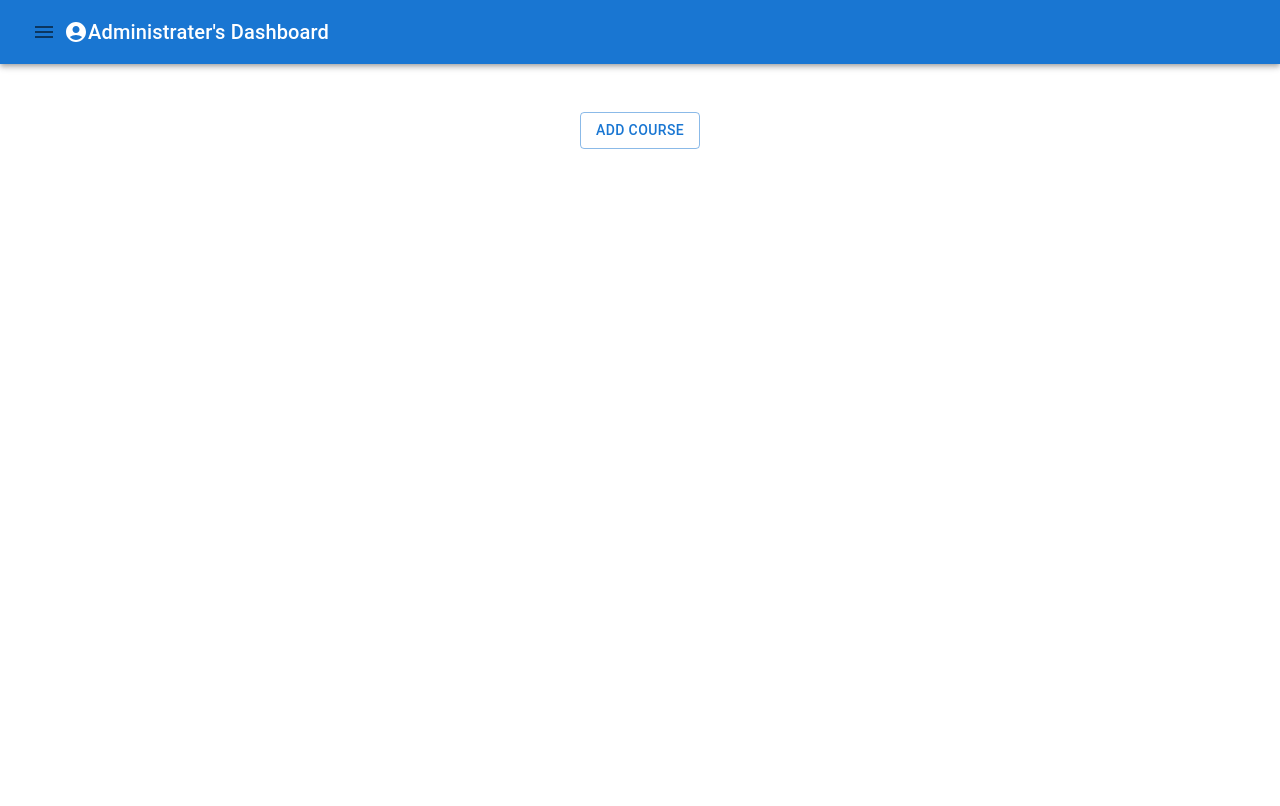
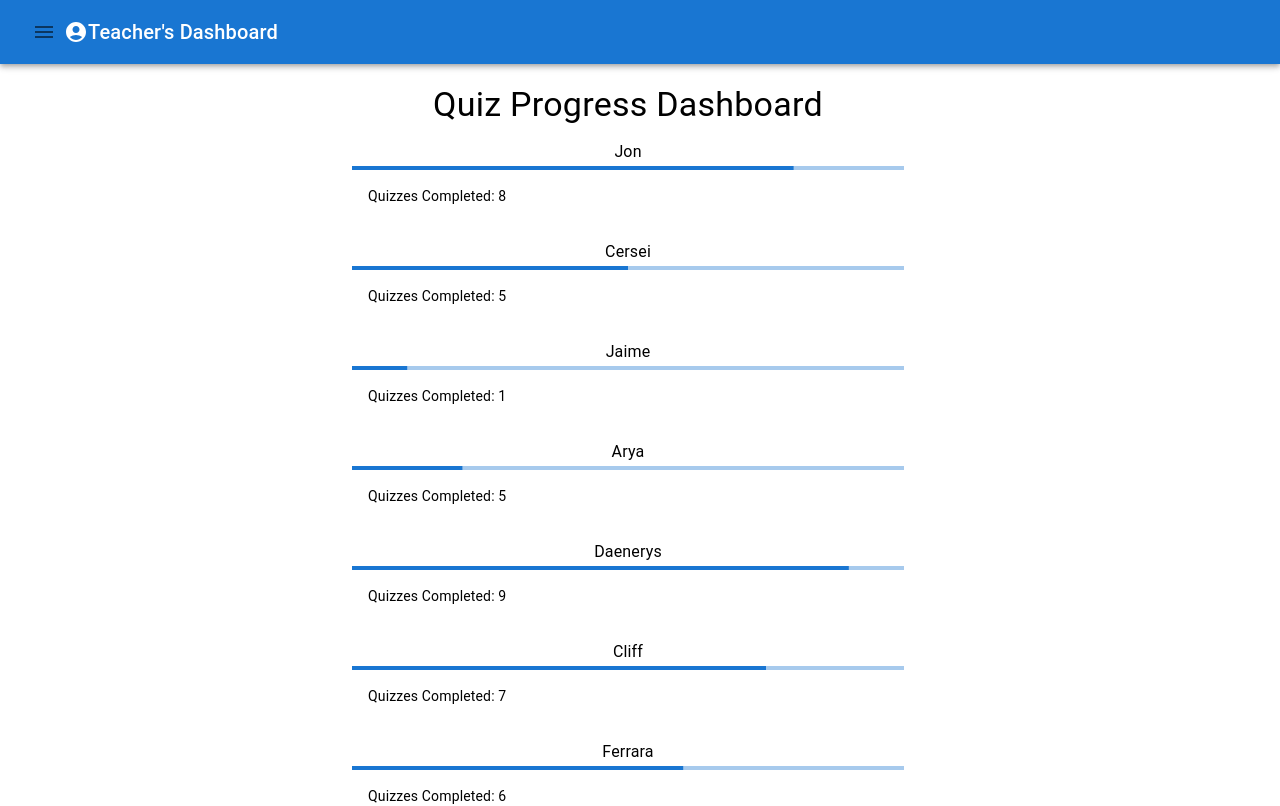
Before and after one commit to cfghk23/Team-7, a React (Create React App) app in the folder sim-game/: page / in a window 1280 px wide. Shown: the top 806 px of the page. Built offline with nearby package versions, Linux system fonts and the light colour scheme.

Commit message:
add teacher analytics

```diff
--- a/sim-game/package.json
+++ b/sim-game/package.json
@@ -7,6 +7,7 @@
     "@emotion/styled": "^11.11.0",
     "@mui/icons-material": "^5.14.12",
     "@mui/material": "^5.14.12",
+    "@mui/x-data-grid": "^6.16.0",
     "@testing-library/jest-dom": "^5.17.0",
     "@testing-library/react": "^13.4.0",
     "@testing-library/user-event": "^13.5.0",
--- a/sim-game/src/App.js
+++ b/sim-game/src/App.js
@@ -11,7 +11,7 @@ import { Helmet } from 'react-helmet'
 function App() {
   return (
     <div className='App'>
-      <AdminBoard></AdminBoard>
+      {/* <AdminBoard></AdminBoard> */}
       <Helmet>
         <script src='https://cdn.botpress.cloud/webchat/v1/inject.js'></script>
         <script
@@ -21,7 +21,7 @@ function App() {
       </Helmet>
       {/* <Login></Login>   for login page*/}
       {/* <AdminBoard></AdminBoard>   for admin page*/}
-      {/* <Dashboard></Dashboard>   for teacher page*/}
+      <Dashboard></Dashboard>
     </div>
   )
 }
--- a/sim-game/src/Page/Dashboard.jsx
+++ b/sim-game/src/Page/Dashboard.jsx
@@ -6,6 +6,7 @@ import Grid from '@mui/material/Grid'
 import Paper from '@mui/material/Paper'
 import SideBarForTeacher from '../Componnt/SideBarForTeacher'
 import AccountCircleIcon from '@mui/icons-material/AccountCircle'
+import DashboardProgress from './DashboardProgress'
 export function Dashboard() {
   return (
     <div>
@@ -20,33 +21,9 @@ export function Dashboard() {
       </AppBar>
 
       <Grid container spacing={3} style={{ marginTop: 20 }}>
-        <Grid item xs={12} md={6} lg={3}>
-          <Paper style={{ padding: 16 }}>
-            <Typography variant='h6'>Item 1</Typography>
-            {/* Add more content for Item 1 here */}
-          </Paper>
-        </Grid>
 
-        <Grid item xs={12} md={6} lg={3}>
-          <Paper style={{ padding: 16 }}>
-            <Typography variant='h6'>Item 2</Typography>
-            {/* Add more content for Item 2 here */}
-          </Paper>
-        </Grid>
+         <DashboardProgress></DashboardProgress>
 
-        <Grid item xs={12} md={6} lg={3}>
-          <Paper style={{ padding: 16 }}>
-            <Typography variant='h6'>Item 3</Typography>
-            {/* Add more content for Item 3 here */}
-          </Paper>
-        </Grid>
-
-        <Grid item xs={12} md={6} lg={3}>
-          <Paper style={{ padding: 16 }}>
-            <Typography variant='h6'>Item 4</Typography>
-            {/* Add more content for Item 4 here */}
-          </Paper>
-        </Grid>
       </Grid>
     </div>
   )
--- a/sim-game/src/Page/DashboardProgress.jsx
+++ b/sim-game/src/Page/DashboardProgress.jsx
@@ -1,8 +1,9 @@
 import * as React from 'react';
 import Box from '@mui/material/Box';
 import { DataGrid, GridColDef, GridValueGetterParams } from '@mui/x-data-grid';
+import { ListItemText,ListItem,List,LinearProgress,Typography,Container } from '@mui/material';
 
-const columns: GridColDef[] = [
+const columns= [
   { field: 'id', headerName: 'ID', width: 90 },
   {
     field: 'firstName',
@@ -32,39 +33,119 @@ const columns: GridColDef[] = [
   },
 ];
 
-const rows = [
-  { id: 1, lastName: 'Snow', firstName: 'Jon', age: 12, progress: '10/20' },
-  { id: 2, lastName: 'Lannister', firstName: 'Cersei', age: 8, progress: '18/20' },
-  { id: 3, lastName: 'Lee', firstName: 'Jaime', age: 9, progress: '11/20' },
-  { id: 4, lastName: 'Stark', firstName: 'Arya', age: 10, progress: '19/20' },
-  { id: 5, lastName: 'Targaryen', firstName: 'Daenerys', age: 13, progress: ' 1/20' },
-  { id: 6, lastName: 'Melisandre', firstName: null, age: 9, progress: ' 9/20' },
-  { id: 7, lastName: 'Clifford', firstName: 'Ferrara', age: 9, progress: '11/20' },
-  { id: 8, lastName: 'Frances', firstName: 'Rossini', age: 10, progress: ' 5/20' },
-  { id: 9, lastName: 'Roxie', firstName: 'Harvey', age: 12, progress: ' 14/20' },
-];
+const students = [
+  {
+    id: 1,
+    lastName: 'Snow',
+    firstName: 'Jon',
+    age: 12,
+    progress: 80,
+    quizzesCompleted: 8,
+  },
+  {
+    id: 2,
+    lastName: 'Lannister',
+    firstName: 'Cersei',
+    age: 8,
+    progress: 50,
+    quizzesCompleted: 5,
+    totalTimeTaken: 10,
+    totalTimeTaken0: 100,
+  },
+  {
+    id: 3,
+    lastName: 'Lee',
+    firstName: 'Jaime',
+    age: 9,
+    progress: 10,
+    quizzesCompleted: 1,
+    totalTimeTaken: 1,
+    totalTimeTaken0: 10,
+  },
+  {
+    id: 4,
+    lastName: 'Stark',
+    firstName: 'Arya',
+    age: 10,
+    progress: 20,
+    quizzesCompleted: 5,
+    totalTimeTaken: 4,
+    totalTimeTaken0: 40,
+  },
+  {
+    id: 5,
+    lastName: 'Targaryen',
+    firstName: 'Daenerys',
+    age: 13,
+    progress: 90,
+    quizzesCompleted: 9,
+    totalTimeTaken: 10,
+    totalTimeTaken0: 100,
+  },
+  {
+    id: 6,
+    lastName: 'Melisandre',
+    firstName: 'Cliff',
+    age: 9,
+    progress: 75,
+    quizzesCompleted: 7,
+    totalTimeTaken: 8,
+    totalTimeTaken0: 80,
+  },
+  {
+    id: 7,
+    lastName: 'Clifford',
+    firstName: 'Ferrara',
+    age: 9,
+    progress: 60,
+    quizzesCompleted: 6,
+    totalTimeTaken: 7,
+    totalTimeTaken0: 70,
+  },
+  {
+    id: 8,
+    lastName: 'Frances',
+    firstName: 'Rossini',
+    age: 10,
+    progress: 80,
+    quizzesCompleted: 8,
+    totalTimeTaken: 7,
+    totalTimeTaken0: 70,
+  },
+  {
+    id: 9,
+    lastName: 'Roxie',
+    firstName: 'Harvey',
+    age: 12,
+    progress: 70,
+    quizzesCompleted: 7,
+    totalTimeTaken: 5,
+    totalTimeTaken0: 50,
+  },
+]
 
 const DashboardProgress = () => {
   return (
-    <Container maxWidth="sm">
-      <Typography variant="h4" align="center" gutterBottom>
+    <Container maxWidth='sm'>
+      <Typography variant='h4' align='center' gutterBottom>
         Quiz Progress Dashboard
       </Typography>
 
       {students.map((student, index) => (
         <Box key={index} mb={2}>
-          <Typography variant="subtitle1">{student.name}</Typography>
-          <LinearProgress variant="determinate" value={student.progress} />
+          <Typography variant='subtitle1'>{student.firstName}</Typography>
+          <LinearProgress variant='determinate' value={student.progress} />
           <List dense>
             <ListItem>
-              <ListItemText primary={`Quizzes Completed: ${student.quizzesCompleted}`} />
+              <ListItemText
+                primary={`Quizzes Completed: ${student.quizzesCompleted}`}
+              />
             </ListItem>
           </List>
         </Box>
       ))}
     </Container>
-  );
+  )
 };
 
 export default DashboardProgress;
-}
```
Also changed, not shown: 1 other file (tests, documents, lock files or other folders).
